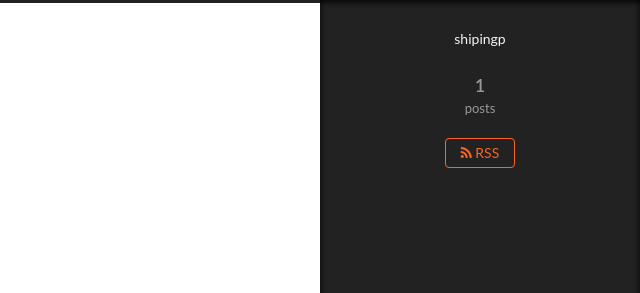
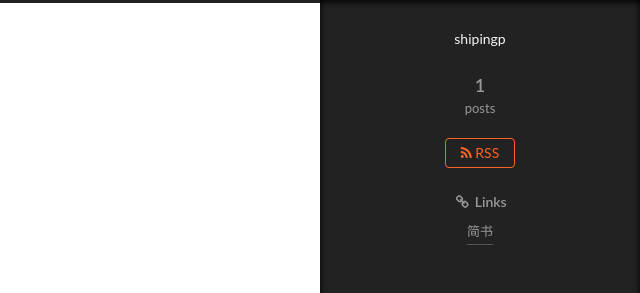
Before and after one commit to shipingp/shipingp.github.io, a plain HTML site: page tags/index.html in a window 1280 px wide. Both pictures are taken after a click on the element 1238 px from the left and 743 px from the top of the page. Shown: the top 293 px of the page, 640-1280 px from the left. Drawn offline with Linux system fonts and the light colour scheme.

Commit message:
Site updated: 2018-02-07 14:07:57

```diff
--- a/css/main.css
+++ b/css/main.css
@@ -1819,7 +1819,7 @@ pre .javascript .function {
   width: 4px;
   height: 4px;
   border-radius: 50%;
-  background: #ff7ec6;
+  background: #bfd266;
 }
 .links-of-blogroll {
   font-size: 13px;
--- a/tags/index.html
+++ b/tags/index.html
@@ -111,6 +111,8 @@
 <meta property="og:updated_time" content="2018-02-07T05:54:55.212Z">
 <meta name="twitter:card" content="summary">
 <meta name="twitter:title" content="tags">
+
+
 
 
 
@@ -396,6 +398,20 @@
 
 
 
+
+            <div class="links-of-blogroll motion-element links-of-blogroll-block">
+              <div class="links-of-blogroll-title">
+                <i class="fa  fa-fw fa-link"></i>
+                Links
+              </div>
+              <ul class="links-of-blogroll-list">
+
+                  <li class="links-of-blogroll-item">
+                    <a href="https://www.jianshu.com/" title="简书" target="_blank">简书</a>
+                  </li>
+
+              </ul>
+            </div>
 
 
 
```
Also changed, not shown: 2018/02/06/hello-world/index.html (+14 -0 lines), archives/2018/02/index.html (+14 -0 lines), archives/2018/index.html (+14 -0 lines), archives/index.html (+14 -0 lines), categories/index.html (+14 -2 lines), index.html (+14 -0 lines).
